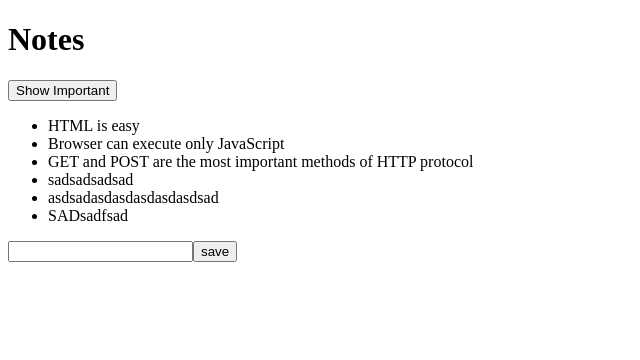
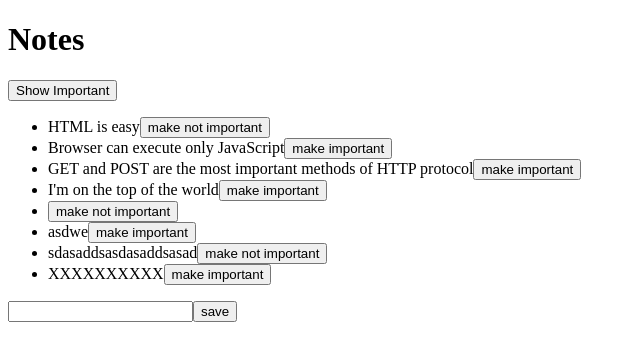
Before and after one commit to Echo203/fullStackOpen-exercises, a React (Create React App) app: page / in a window 1280 px wide. Shown: the top 360 px of the page, without its empty margins (0-640 px from the left). Built offline with nearby package versions, Linux system fonts and the light colour scheme; data requests are answered from the project's data file.

Commit message:
Extractking requests to another module

```diff
--- a/db.json
+++ b/db.json
@@ -16,25 +16,37 @@
       "id": 3,
       "content": "GET and POST are the most important methods of HTTP protocol",
       "date": "2019-05-30T19:20:14.298Z",
-      "important": true
+      "important": false
     },
     {
       "id": 4,
-      "content": "sadsadsadsad",
-      "date": "2021-07-31T13:04:25.078Z",
+      "content": "I'm on the top of the world",
+      "date": "2021-07-31T14:08:05.804Z",
       "important": false
     },
     {
       "id": 5,
-      "content": "asdsadasdasdasdasdasdsad",
-      "date": "2021-07-31T13:05:19.385Z",
+      "content": "",
+      "date": "2021-07-31T14:08:47.033Z",
+      "important": true
+    },
+    {
+      "id": 6,
+      "content": "asdwe",
+      "date": "2021-07-31T14:10:10.020Z",
       "important": false
     },
     {
-      "id": 6,
-      "content": "SADsadfsad",
-      "date": "2021-07-31T13:06:42.791Z",
+      "id": 7,
+      "content": "sdasaddsasdasaddsasad",
+      "date": "2021-07-31T14:10:35.729Z",
       "important": true
+    },
+    {
+      "id": 8,
+      "content": "XXXXXXXXXX",
+      "date": "2021-07-31T15:27:31.414Z",
+      "important": false
     }
   ]
 }
--- a/src/App.js
+++ b/src/App.js
@@ -1,67 +1,76 @@
-import React, {useEffect, useState} from 'react'
-import Note from './components/Note'
-import axios from 'axios'
+import React, { useEffect, useState } from "react";
+import Note from "./components/Note";
+import noteService from './components/notes'
 
 const App = () => {
-  const [notes, setNotes] = useState([])
-  const [newNote, setNewNote] = useState('')
-  const [showAll, setShowAll] = useState(true)
+  const [notes, setNotes] = useState([]);
+  const [newNote, setNewNote] = useState("");
+  const [showAll, setShowAll] = useState(true);
 
-  useEffect(() => {
-    console.log('effect')
-    axios
-      .get('http://localhost:3001/notes')
-      .then(response => {
-        console.log('promise fulfilled')
-        setNotes(response.data)
-      })
-  }, [])
+  const fetchNotes = () => {
+    noteService
+      .getAll()
+      .then(initialNotes => setNotes(initialNotes))
+  }
+
+  useEffect(fetchNotes, [])
 
   const notesToShow = showAll
-    ?  notes
-    :  notes.filter((note) => note.important === true)
+    ? notes
+    : notes.filter((note) => note.important === true);
 
   const addNote = (event) => {
-    event.preventDefault()
+    event.preventDefault();
     const noteObject = {
-      id: notes.length +1,
+      id: notes.length + 1,
       content: newNote,
       date: new Date().toISOString(),
-      important: Math.random() < 0.5
+      important: Math.random() < 0.5,
+    };
+    noteService
+      .create(noteObject)
+      .then(returnedNote => {
+        setNotes(notes.concat(returnedNote))
+        setNewNote("")
+      })
     }
-    axios
-      .post('http://localhost:3001/notes', noteObject)
-      .then(res => {
-        console.log('res post:>> ', res.data)
-        setNotes(notes.concat(res.data))
-        setNewNote('')
-    })
-      .catch(err => console.log('err :>> ', err))
-  }
+
+  const toggleImportanceOf = (id) => {
+    const note = notes.find(note => note.id === id)
+    const changedNote = {...note, important: !note.important}
+
+    console.log('changedNote :>> ', changedNote);
+
+    noteService
+      .update(changedNote, id)
+      .then(updatedNote => {
+        setNotes(notes.map(n => n.id === id ? updatedNote : n))
+      })
+  };
 
   const handleNoteChange = (event) => {
-    setNewNote(event.target.value)
-  }
+    setNewNote(event.target.value);
+  };
 
   return (
     <div>
       <h1>Notes</h1>
       <div>
-      <button onClick={() => setShowAll(!showAll)}>
-        Show {showAll ? 'Important' : 'All'}
-      </button>
+        <button onClick={() => setShowAll(!showAll)}>
+          Show {showAll ? "Important" : "All"}
+        </button>
       </div>
       <ul>
-        {notesToShow.map(note =>
-            <Note key={note.id} note={note} />
-        )}
+        {notesToShow.map((note) => (
+          <Note key={note.id} note={note} toggleImportance={() => toggleImportanceOf(note.id)}/>
+        ))}
       </ul>
       <form onSubmit={addNote}>
-        <input onChange={handleNoteChange}/>
+        <input onChange={handleNoteChange} value={newNote}/>
         <button type="submit">save</button>
       </form>
     </div>
-  )
-}
+  );
+};
 
-export default App
+export default App;
--- a/src/components/Note.js
+++ b/src/components/Note.js
@@ -1,8 +1,14 @@
 import React from 'react'
 
-const Note = ({ note }) => {
+const Note = ({ note, toggleImportance }) => {
+  const label = note.important
+    ? 'make not important' : 'make important'
+
   return (
-    <li key={note.id}>{note.content}</li>
+    <li>
+      {note.content}
+      <button onClick={toggleImportance}>{label}</button>
+    </li>
   )
 }
 
--- /dev/null
+++ b/src/components/notes.js
@@ -0,0 +1,24 @@
+import axios from "axios";
+
+const BASE_URL = 'http://localhost:3001/notes'
+
+const getAll = () => {
+  const request = axios.get(BASE_URL)
+  return request.then(res => res.data)
+}
+
+const create = (noteObject) => {
+	const request = axios.post(BASE_URL, noteObject)
+	return request.then(res => res.data)
+}
+
+const update = (changedNote, id) => {
+	const request = axios.put(`${BASE_URL}/${id}` , changedNote)
+	return request.then(res => res.data)
+}
+
+export default {
+	getAll: getAll,
+	create: create,
+	update: update
+}
```
